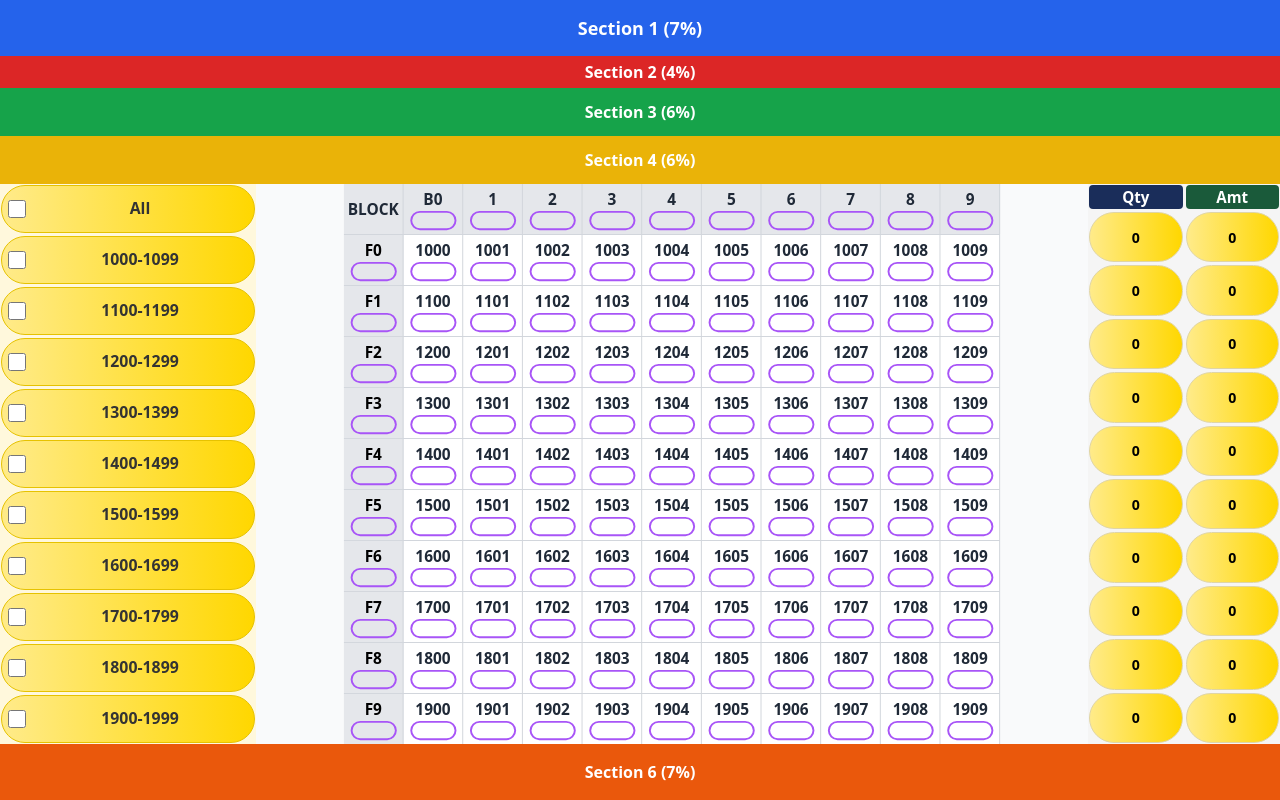
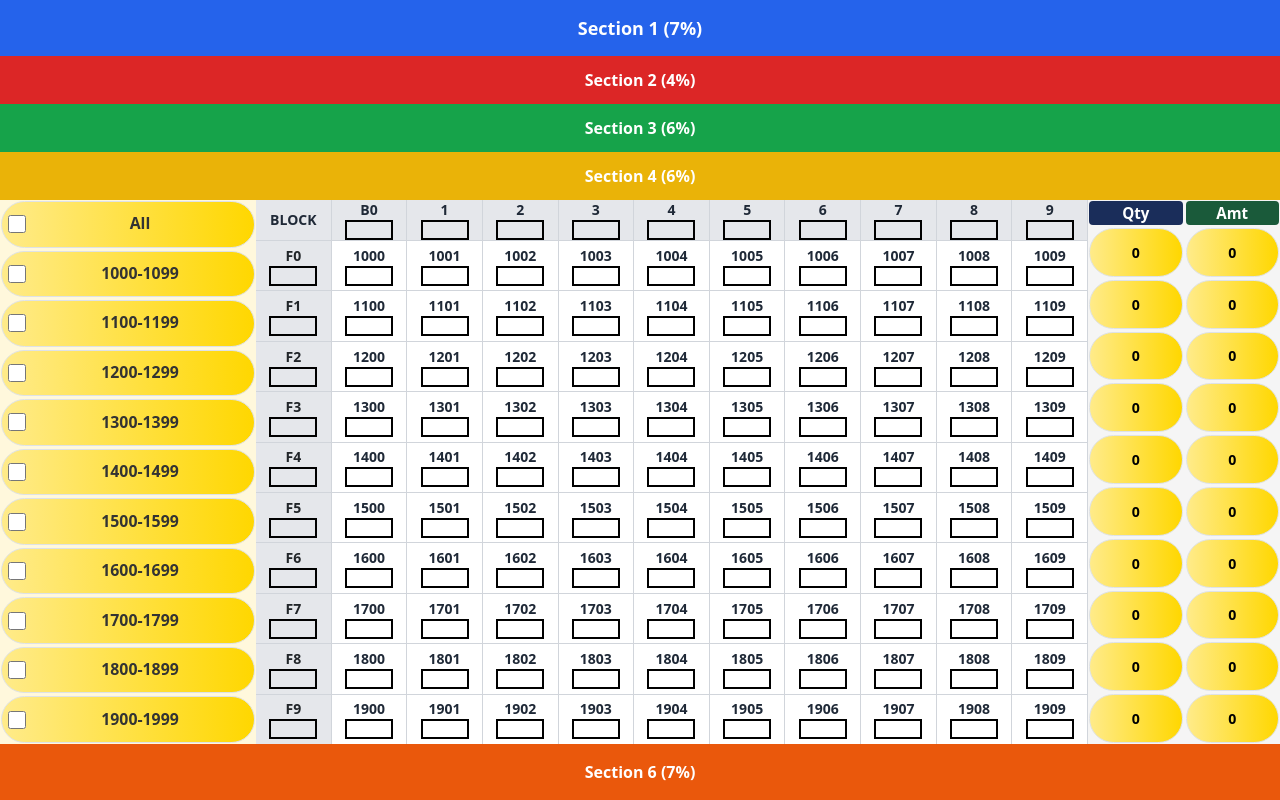
Before and after one commit to harshbarai2516/freedomplay, a React (Vite) app: page / in a window 1280 px wide. Built offline with nearby package versions, Linux system fonts and the light colour scheme.

Commit message:
Your commit message

```diff
--- a/index.html
+++ b/index.html
@@ -5,9 +5,20 @@
     <link rel="icon" type="image/svg+xml" href="/vite.svg" />
     <meta name="viewport" content="width=device-width, initial-scale=1.0" />
     <title>freedomplay</title>
+      <link href="https://cdn.jsdelivr.net/npm/bootstrap@5.3.8/dist/css/bootstrap.min.css" rel="stylesheet"
+    integrity="sha384-sRIl4kxILFvY47J16cr9ZwB07vP4J8+LH7qKQnuqkuIAvNWLzeN8tE5YBujZqJLB" crossorigin="anonymous">
+  <script src="https://cdn.jsdelivr.net/npm/bootstrap@5.3.8/dist/js/bootstrap.bundle.min.js"
+    integrity="sha384-FKyoEForCGlyvwx9Hj09JcYn3nv7wiPVlz7YYwJrWVcXK/BmnVDxM+D2scQbITxI" crossorigin="anonymous">
+  </script>
   </head>
   <body>
     <div id="root"></div>
     <script type="module" src="/src/main.jsx"></script>
+        <script src="https://cdn.jsdelivr.net/npm/@popperjs/core@2.11.8/dist/umd/popper.min.js"
+    integrity="sha384-I7E8VVD/ismYTF4hNIPjVp/Zjvgyol6VFvRkX/vR+Vc4jQkC+hVqc2pM8ODewa9r" crossorigin="anonymous">
+  </script>
+  <script src="https://cdn.jsdelivr.net/npm/bootstrap@5.3.8/dist/js/bootstrap.min.js"
+    integrity="sha384-G/EV+4j2dNv+tEPo3++6LCgdCROaejBqfUeNjuKAiuXbjrxilcCdDz6ZAVfHWe1Y" crossorigin="anonymous">
+  </script>
   </body>
 </html>
--- a/src/Home.jsx
+++ b/src/Home.jsx
@@ -5,7 +5,7 @@ import RightCol from './Rightcol.jsx';
 
 function Home() {
     return (
-         <div className="h-portrait-60 h-landscape-full flex flex-col w-full">
+        <div className="h-portrait-60 h-landscape-full flex flex-col w-full">
 
             {/* Section 1: 15% - Blue */}
             <div className="h-[7%] w-full bg-blue-600 flex items-center justify-center p-4">
@@ -28,20 +28,20 @@ function Home() {
             </div>
 
             {/* Section 5: 50% - Divided into 3 horizontal parts */}
-            <div className="h-[70%] w-full flex flex-row">
+            <div className="h-[100%] w-full flex flex-row">
                 {/* Section 5.1: Left - Blue */}
                 <div className="w-[20%] lg:w-[20%] bg-blue-500 flex items-center justify-center p-0">
-                   <Leftcol />
+                    <Leftcol />
                 </div>
 
                 {/* Section 5.2: 60% - Center - Purple */}
-                    <div className="w-[65%] lg:w-[65%] bg-purple-600 flex items-stretch justify-center overflow-hidden">
-                        <NumberGrid />
+                <div className="w-[65%] lg:w-[65%] bg-purple-600 overflow-hidden ">
+                    <NumberGrid />
                 </div>
 
                 {/* Section 5.3: Right - Teal */}
                 <div className="w-[15%] lg:w-[15%] bg-teal-500 flex items-center justify-center p-0">
-                     <RightCol />
+                    <RightCol />
                 </div>
             </div>
 
--- a/src/Numbergrid.jsx
+++ b/src/Numbergrid.jsx
@@ -1,93 +1,64 @@
-import React, { useEffect, useRef, useState } from "react";
+import React from "react";
 
 const NumberGrid = () => {
     const rows = Array.from({ length: 10 }, (_, i) => `F${i}`);
     const cols = ["B0", ...Array.from({ length: 9 }, (_, i) => i + 1)];
     const startNumber = 1000;
 
-  const containerRef = useRef(null);
-  const contentRef = useRef(null);
-  const [scale, setScale] = useState(1);
-  const [baseSize, setBaseSize] = useState({ width: 0, height: 0 });
-
+    // Ensure: B0 column -> 1000, 1100, 1200, ... (downwards)
     const getNumber = (rowIndex, colIndex) => startNumber + rowIndex * 100 + colIndex;
 
-  useEffect(() => {
-    if (!contentRef.current) return;
-
-    // ✅ Store the *natural unscaled size* of content once
-    const rect = contentRef.current.getBoundingClientRect();
-    setBaseSize({ width: rect.width, height: rect.height });
-  }, []);
-
-  useEffect(() => {
-    const handleResize = () => {
-      if (!containerRef.current || !baseSize.width || !baseSize.height) return;
-
-      const container = containerRef.current.getBoundingClientRect();
-      const scaleX = container.width / baseSize.width;
-      const scaleY = container.height / baseSize.height;
-      const newScale = Math.min(scaleX, scaleY, 1);
-      setScale(newScale);
-    };
-
-    handleResize();
-    window.addEventListener("resize", handleResize);
-    return () => window.removeEventListener("resize", handleResize);
-  }, [baseSize]);
-
     return (
-    <div
-      ref={containerRef}
-      className="w-full h-full flex items-center justify-center bg-gray-50 overflow-hidden"
-    >
-      {/* Wrapper that applies the scale */}
-      <div
-        className="transform-origin-top-left transition-transform duration-300 ease-in-out"
-        style={{ transform: `scale(${scale})` }}
-      >
-        {/* Actual content (natural size) */}
-        <div ref={contentRef} className="bg-white inline-block">
+        <div className="w-full h-full flex items-center justify-center overflow-hidden">
+            {/* Container fits exactly inside parent */}
+            <div className="w-full h-full bg-white flex flex-col">
                 {/* Header Row */}
-          <div className="grid grid-cols-11 bg-gray-200 text-gray-800 font-semibold text-[0.6rem] sm:text-xs md:text-sm lg:text-base">
-            <div className="border-r border-gray-300 flex flex-col items-center justify-center py-1 px-1">
+                <div className="grid grid-cols-11 bg-gray-200 text-gray-800 font-semibold text-[0.5rem] sm:text-[0.6rem] md:text-xs lg:text-sm">
+                    {/* BLOCK column (no capsule) */}
+                    <div className="border-r border-gray-300 flex flex-col items-center justify-center">
                         <div>BLOCK</div>
                     </div>
 
+                    {/* B0, 1, 2... with capsules below */}
                     {cols.map((col, i) => (
                         <div
                             key={i}
-                className="border-r border-gray-300 flex flex-col items-center justify-center py-1 px-1"
+                            className="border-r border-gray-300 flex flex-col items-center justify-center"
                         >
                             <div>{col}</div>
-                <div className="w-6 sm:w-10 md:w-12 h-3 sm:h-4 md:h-5 border-2 border-purple-500 rounded-full mt-0" />
+                            <div className="w-4 sm:w-10 md:w-12 h-3 sm:h-4 md:h-5 border-2 border-black rounded-0 mt-0" />
                         </div>
                     ))}
                 </div>
 
+                {/* Body rows */}
                 {rows.map((rowLabel, rowIndex) => (
-            <div key={rowIndex} className="grid grid-cols-11 border-t border-gray-300">
-              <div className="bg-gray-200 border-r border-gray-300 flex flex-col items-center justify-center font-semibold text-[0.6rem] sm:text-xs md:text-sm lg:text-base py-1 px-1">
+                    <div
+                        key={rowIndex}
+                        className="grid grid-cols-11 border-t border-gray-300 flex-1"
+                    >
+                        {/* F0, F1... with capsule below */}
+                        <div className="bg-gray-200 border-r border-gray-300 flex flex-col items-center justify-center font-semibold text-[0.5rem] sm:text-[0.6rem] md:text-xs lg:text-sm">
                             <div>{rowLabel}</div>
-                <div className="w-6 sm:w-10 md:w-12 h-3 sm:h-4 md:h-5 border-2 border-purple-500 rounded-full mt-0" />
+                            <div className="w-4 sm:w-10 md:w-12 h-3 sm:h-4 md:h-5 border-2 border-black rounded-0 mt-0" />
                         </div>
 
+                        {/* Numbers with capsules below */}
                         {cols.map((_, colIndex) => (
                             <div
                                 key={colIndex}
-                  className="border-r border-gray-300 flex flex-col items-center justify-center py-1 px-1"
+                                className="border-r border-gray-300 flex flex-col items-center justify-center"
                             >
-                  <div className="text-[0.6rem] sm:text-xs md:text-sm lg:text-base font-bold text-gray-800">
+                                <div className="text-[0.5rem] sm:text-[0.6rem] md:text-xs lg:text-sm font-bold text-gray-800">
                                     {getNumber(rowIndex, colIndex)}
                                 </div>
-                  <div className="w-6 sm:w-10 md:w-12 h-3 sm:h-4 md:h-5 border-2 border-purple-500 rounded-full mt-0" />
+                                <div className="w-4 sm:w-10 md:w-12 h-3 sm:h-4 md:h-5 border-2 border-black rounded-0 mt-0" />
                             </div>
                         ))}
                     </div>
                 ))}
             </div>
         </div>
-    </div>
     );
 };
 
```
Lines whose indentation alone changed are shown as unchanged.
